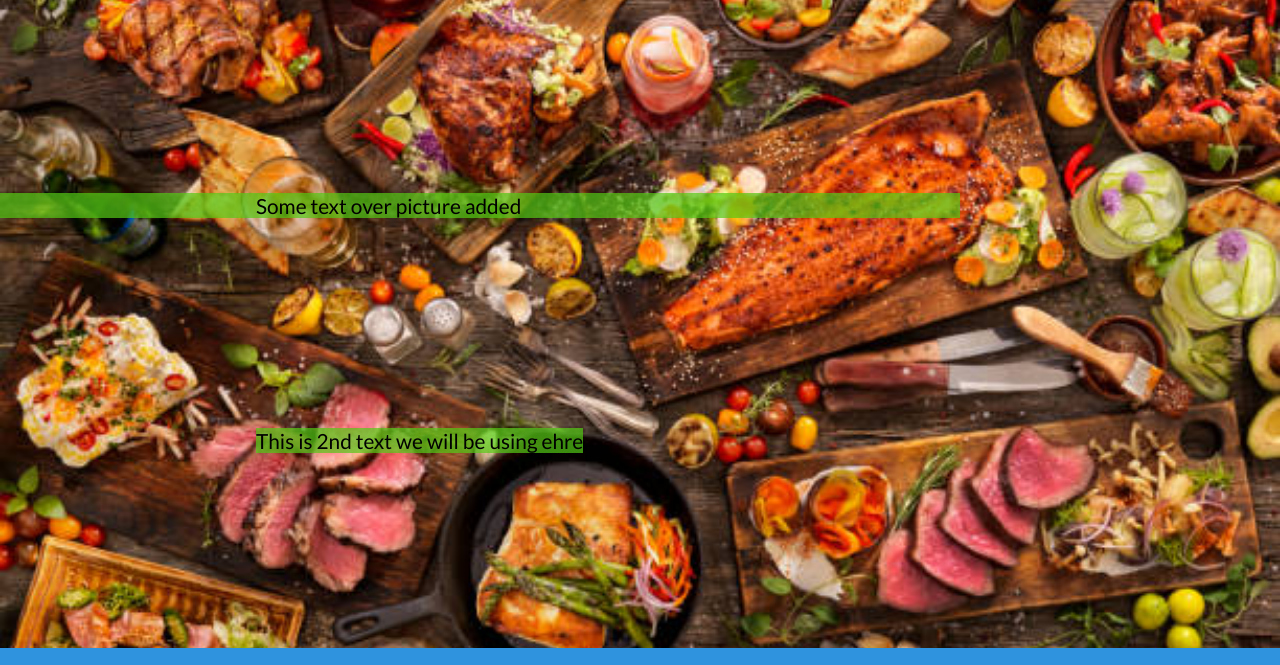
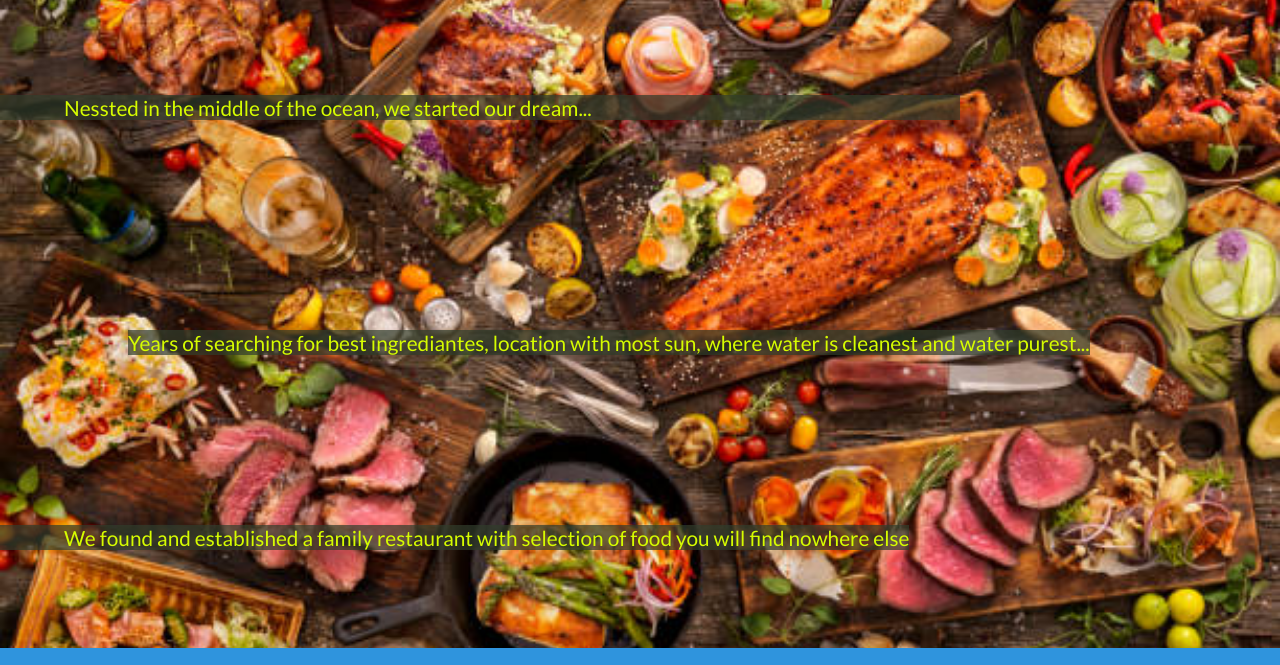
Before and after one commit to Agnogh/fake-restaurant, a plain HTML site: page index.html in a window 1280 px wide. Shown: the part 83-748 px from the top of the page. Drawn offline with Linux system fonts and the light colour scheme; a web font is replaced by a local one.

Commit message:
adjusting color to improve visibility

```diff
--- a/assets/css/styles.css
+++ b/assets/css/styles.css
@@ -153,26 +153,38 @@ h1 {
 }
 
 #text_over_picture {
-  background-color: rgba(85, 201, 22, 0.7);
+  background-color: rgba(49, 60, 43, 0.7);
   font-size: 130%;
   position: absolute;
-  top: 30%;
-  padding-left: 20%;
-  width: 75%
+  top: 15%;
+  padding-left: 5%;
+  width: 75%;
+  color: rgb(214, 252, 0);
 }
 
 #text_over_picture2 {
-  background-color: rgba(85, 201, 22, 0.7);
+  background-color: rgba(49, 60, 43, 0.7);
   font-size: 130%;
   position: absolute;
-  bottom: 30%;
-  margin-left: 20%;
+  bottom: 45%;
+  margin-left: 10%;
 /*  padding-right: 20%;
   padding-left: 20%; */
   width: auto;
+  color: rgb(214, 252, 0);
+}
 
-
-
+#text_over_picture3 {
+  background-color: rgba(49, 60, 43, 0.7);
+  font-size: 130%;
+  position: absolute;
+  bottom: 15%;
+  margin-right: 10%;
+  padding-left: 5%;
+/*  padding-right: 20%;
+  padding-left: 20%; */
+  width: auto;
+  color: rgb(214, 252, 0);
 }
 
 br {
--- a/index.html
+++ b/index.html
@@ -49,11 +49,15 @@
 
         <!-- Main goes here-->
         <main id="main_picture">
-            <section id="text_over_picture">Some text over picture added
-            </section>
+            <section id="text_over_picture">Nessted in the middle of the ocean, we started our dream...</section>
 
-            <section id="text_over_picture2">This is 2nd text we will be using ehre</section>
+            <section id="text_over_picture2">Years of searching for best ingrediantes, location with most sun, where water is cleanest and water purest... </section>
+
+            <section id="text_over_picture3">We found and established a family restaurant with selection of food you will find nowhere else</section>
+
         </main>
+
+
 
         <!-- FInally for the footer-->
             <footer>
```
